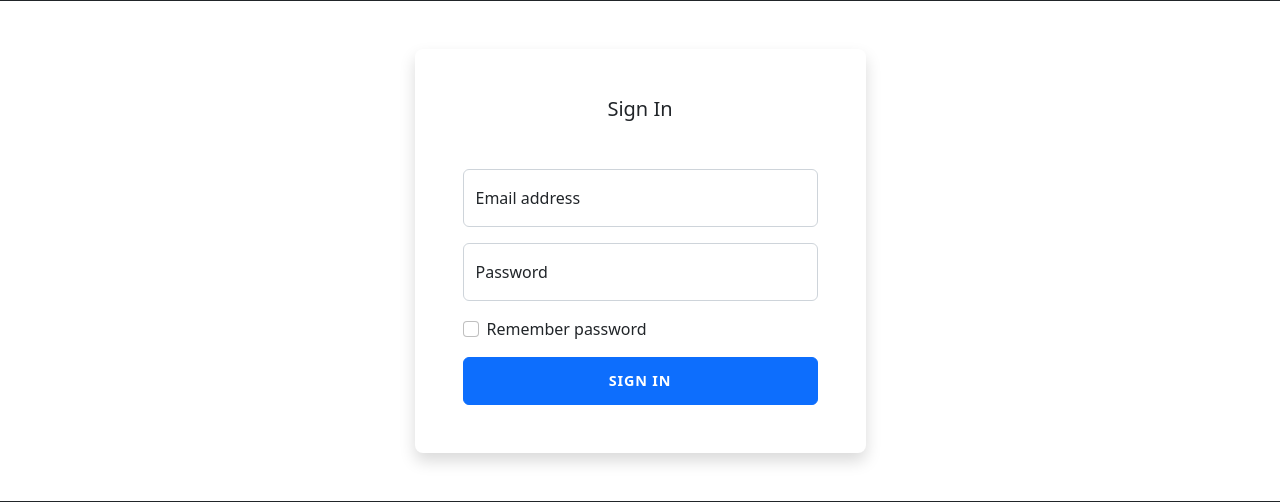
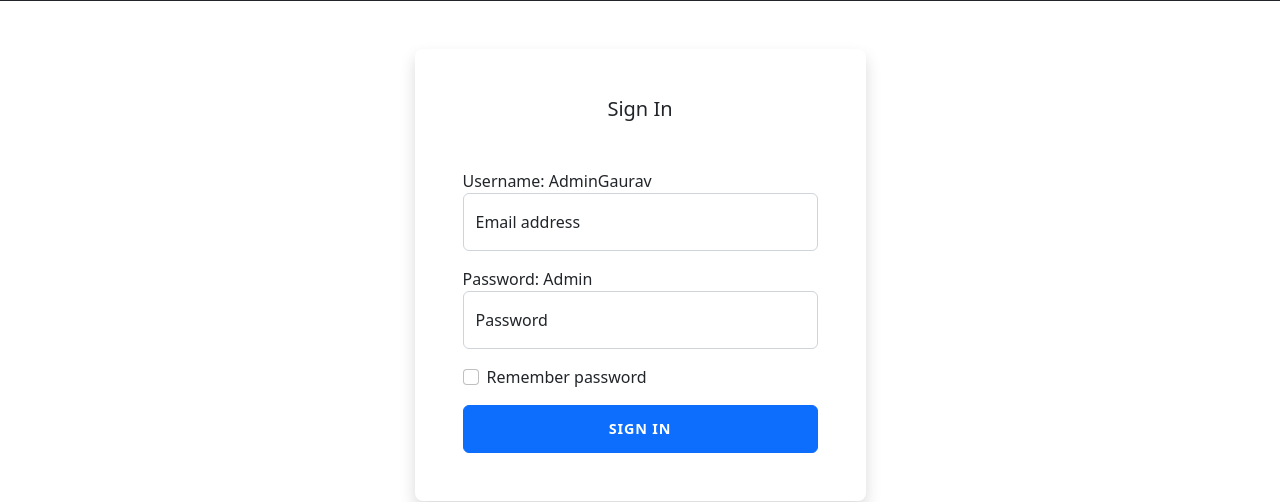
Before and after one commit to GauravUmeshMalankar/DjangoEcommerceWebapp, a Django app: page /login/ in a window 1280 px wide. Shown: the part 296-798 px from the top of the page. Run offline with Django 5.2, Linux system fonts and the light colour scheme; some libraries are stand-ins or nearby versions.

Commit message:
Fifth commit

```diff
--- a/store/templates/login.html
+++ b/store/templates/login.html
@@ -41,13 +41,17 @@
             <h5 class="card-title text-center mb-5 fw-light fs-5">Sign In</h5>
             <form method ="POST" action="{% url 'login' %}">
                 {% csrf_token %}
+                 <label>Username: AdminGaurav</label>
               <div class="form-floating mb-3">
                 <input type="text" class="form-control" name = "username" placeholder="Enter your Username">
                 <label for="floatingInput">Email address</label>
+
               </div>
+                 <label>Password: Admin</label>
               <div class="form-floating mb-3">
                 <input type="password" class="form-control"  name = "password" placeholder="Enter your Password">
                 <label for="floatingPassword">Password</label>
+
               </div>
 
               <div class="form-check mb-3">
```
